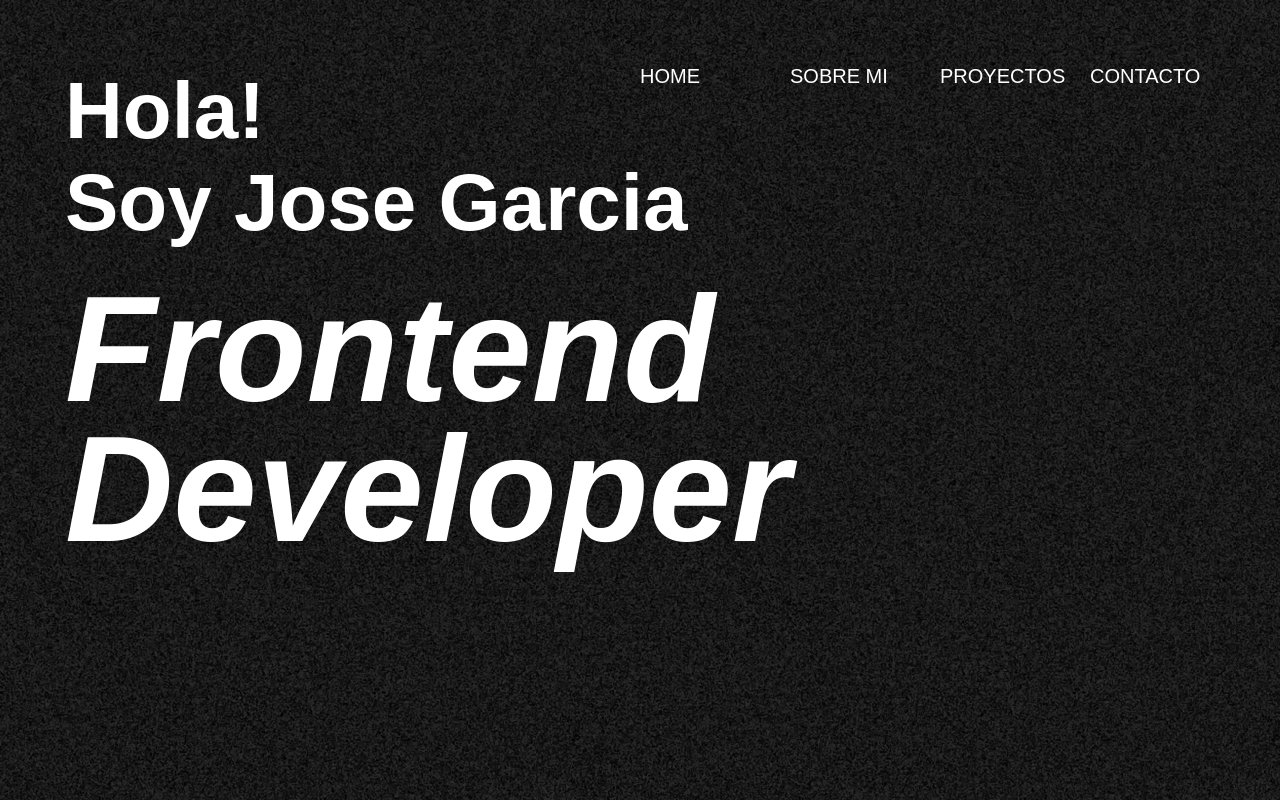
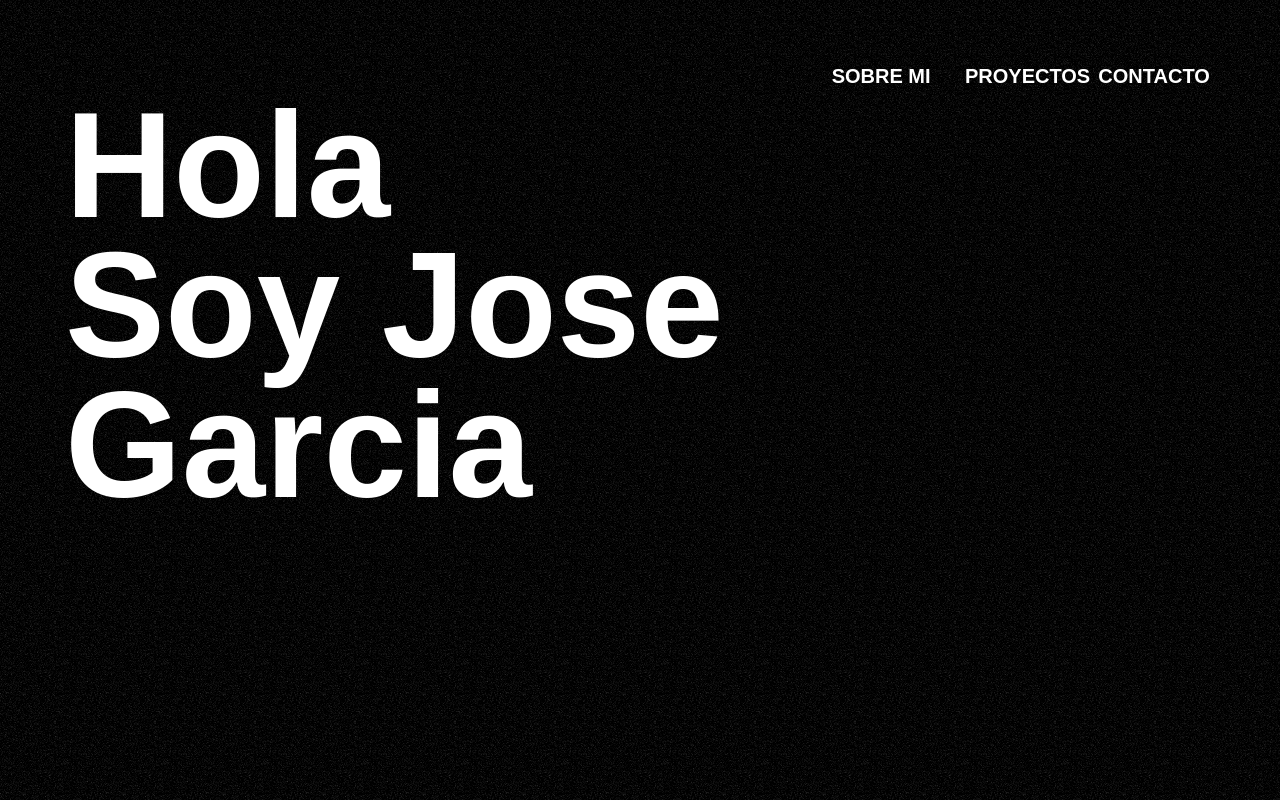
Before and after one commit to JoseGarcia2001/professional-portfolio, a React app: page / in a window 1280 px wide. Built offline with nearby package versions, Linux system fonts and the light colour scheme; a web font is replaced by a local one.

Commit message:
Solving bugs

```diff
--- a/public/index.html
+++ b/public/index.html
@@ -8,6 +8,5 @@
   </head>
   <body>
     <div id="app"></div>
-    <div class="bg"></div>
   </body>
 </html>
--- a/src/components/Layout.jsx
+++ b/src/components/Layout.jsx
@@ -6,9 +6,6 @@ const Layout = () => (
     <header>
       <nav>
         <ul>
-          <li data-content="HOME">
-            <a href="./"></a>
-          </li>
           <li data-content="SOBRE MI">
             <a href="./"></a>
           </li>
@@ -20,11 +17,10 @@ const Layout = () => (
           </li>
         </ul>
       </nav>
-      <h2>
-        Hola! <br />
+      <h1>
+        Hola <br />
         Soy Jose Garcia
-      </h2>
-      <h1>Frontend Developer</h1>
+      </h1>
     </header>
     <main>
       <p></p>
--- a/src/styles/home.css
+++ b/src/styles/home.css
@@ -73,7 +73,7 @@ header {
 }
 
 header ul li {
-  font-weight: 500;
+  font-weight: bold;
 }
 
 body {
@@ -82,8 +82,8 @@ body {
 
 .bg {
   position: fixed;
-  background-image: url("../assets/images/image21.png");
-  opacity: 0.1;
+  background-image: url(../assets/images/movie.png);
+  opacity: 0.6;
   z-index: -1;
   pointer-events: none;
   height: 200%;
@@ -99,7 +99,7 @@ nav {
 }
 
 ul {
-  width: 600px;
+  width: 400px;
   display: flex;
   justify-content: space-around;
 }
@@ -164,9 +164,4 @@ h1 {
   line-height: 140px;
   margin-top: 30px;
   font-size: 150px;
-  font-style: italic;
 }
-
-h2 {
-  font-size: 80px;
-}
```
